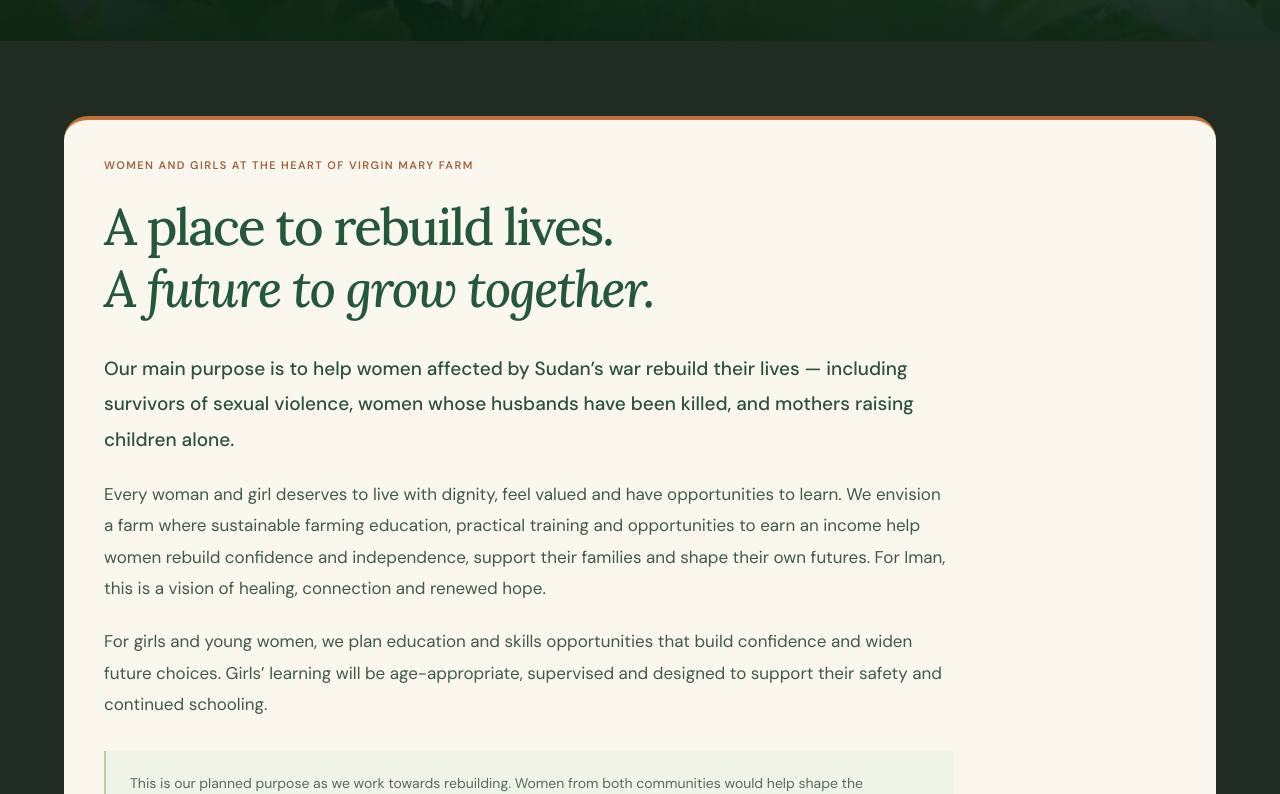
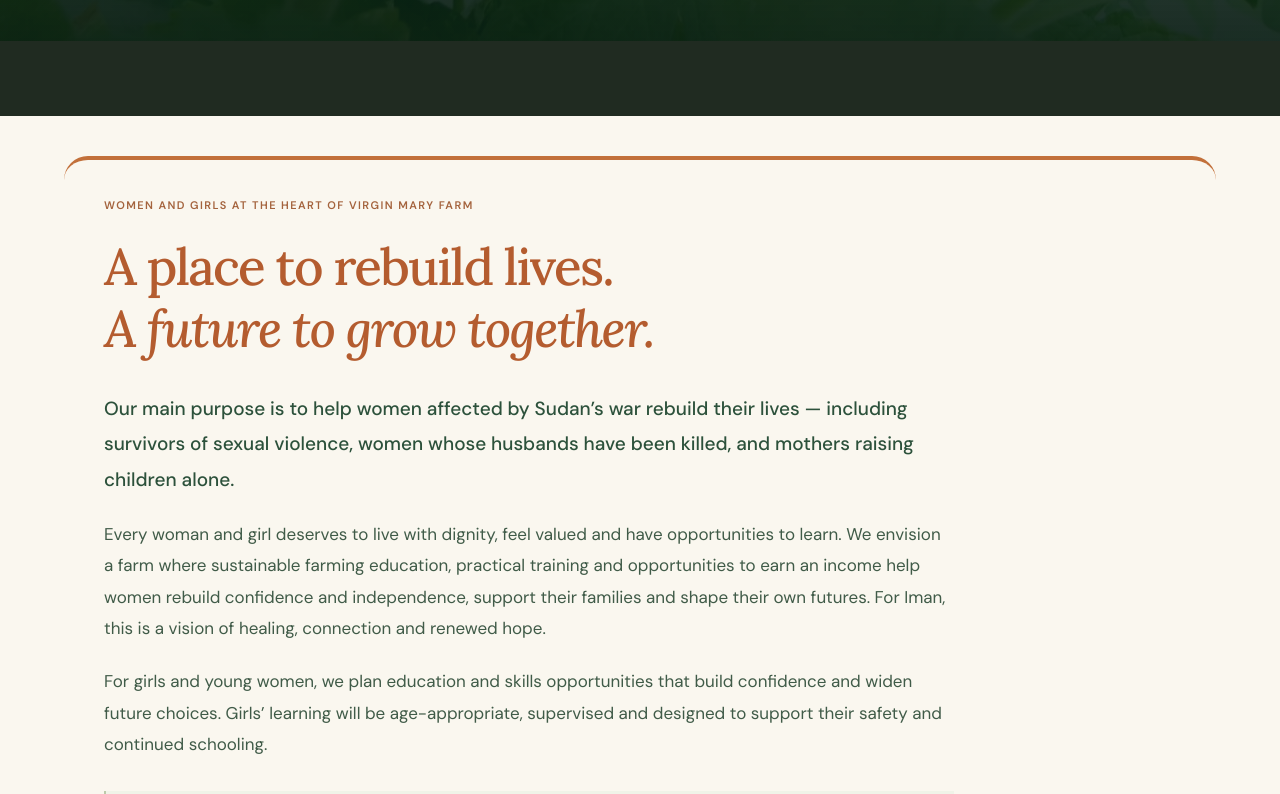
Before and after one commit to Hero988/RiseMeUp, a React (Vite) app: page / in a window 1280 px wide. Shown: the part 5567-6361 px from the top of the page. Built offline with nearby package versions, Linux system fonts and the light colour scheme; a web font is replaced by a local one.

Commit message:
Apply approved ivory women and girls section with orange heading

```diff
--- a/public/homepage-theme.css
+++ b/public/homepage-theme.css
@@ -863,3 +863,14 @@
 @media(max-width:800px) {
   .home-page #virgin-mary-farm .farm-roadmap-surround {padding:25px 0}
 }
+
+/* Approved ivory surround and warm orange heading for women and girls. */
+.home-page #virgin-mary-farm .farm-women-surround {
+  background:#faf7ef;padding:40px 0;
+}
+.home-page #virgin-mary-farm .farm-women-surround .farm-women {margin:0}
+.home-page #virgin-mary-farm .farm-women h3,
+.home-page #virgin-mary-farm .farm-women h3 em {color:#b45c2f}
+@media(max-width:600px) {
+  .home-page #virgin-mary-farm .farm-women-surround {padding:25px 0}
+}
```
